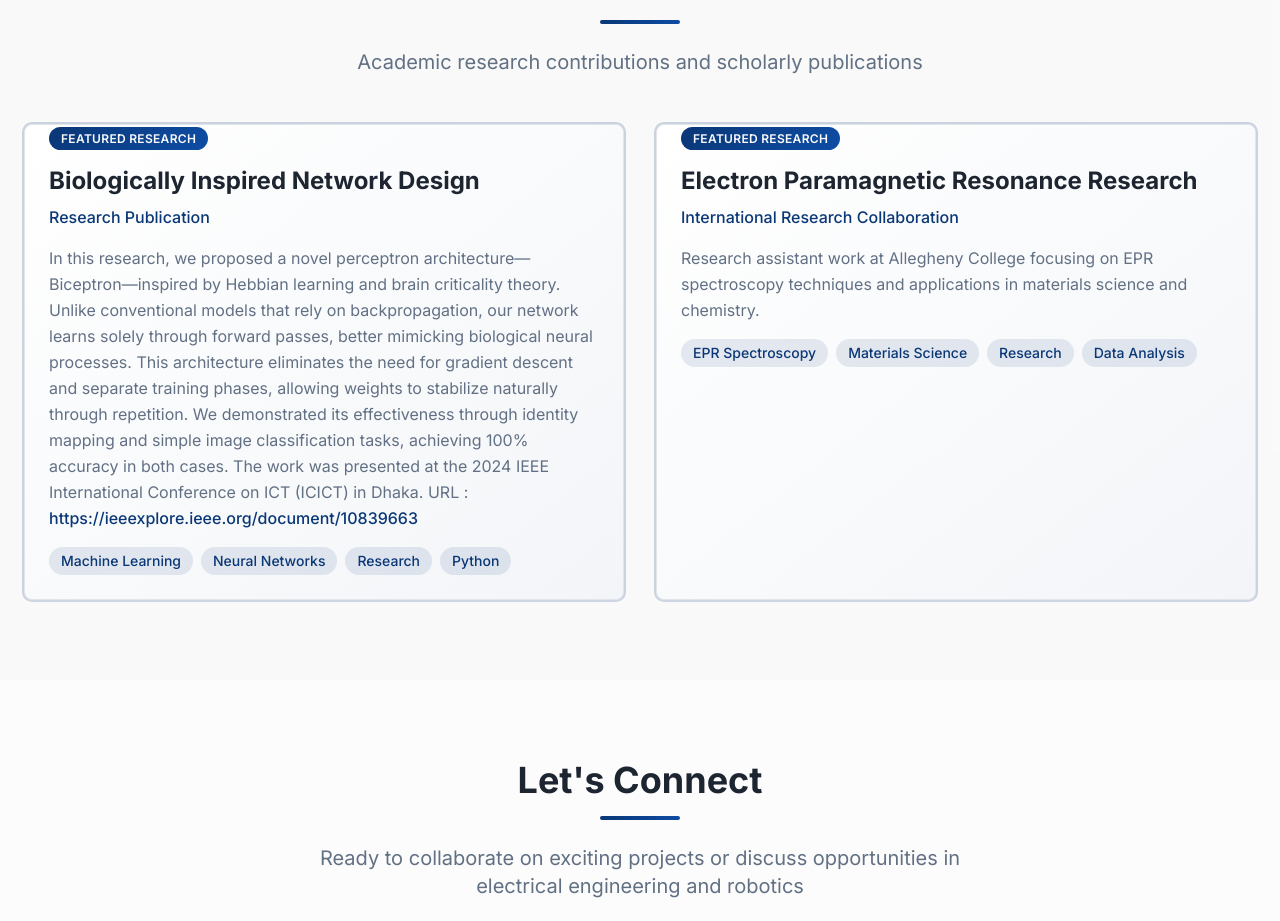
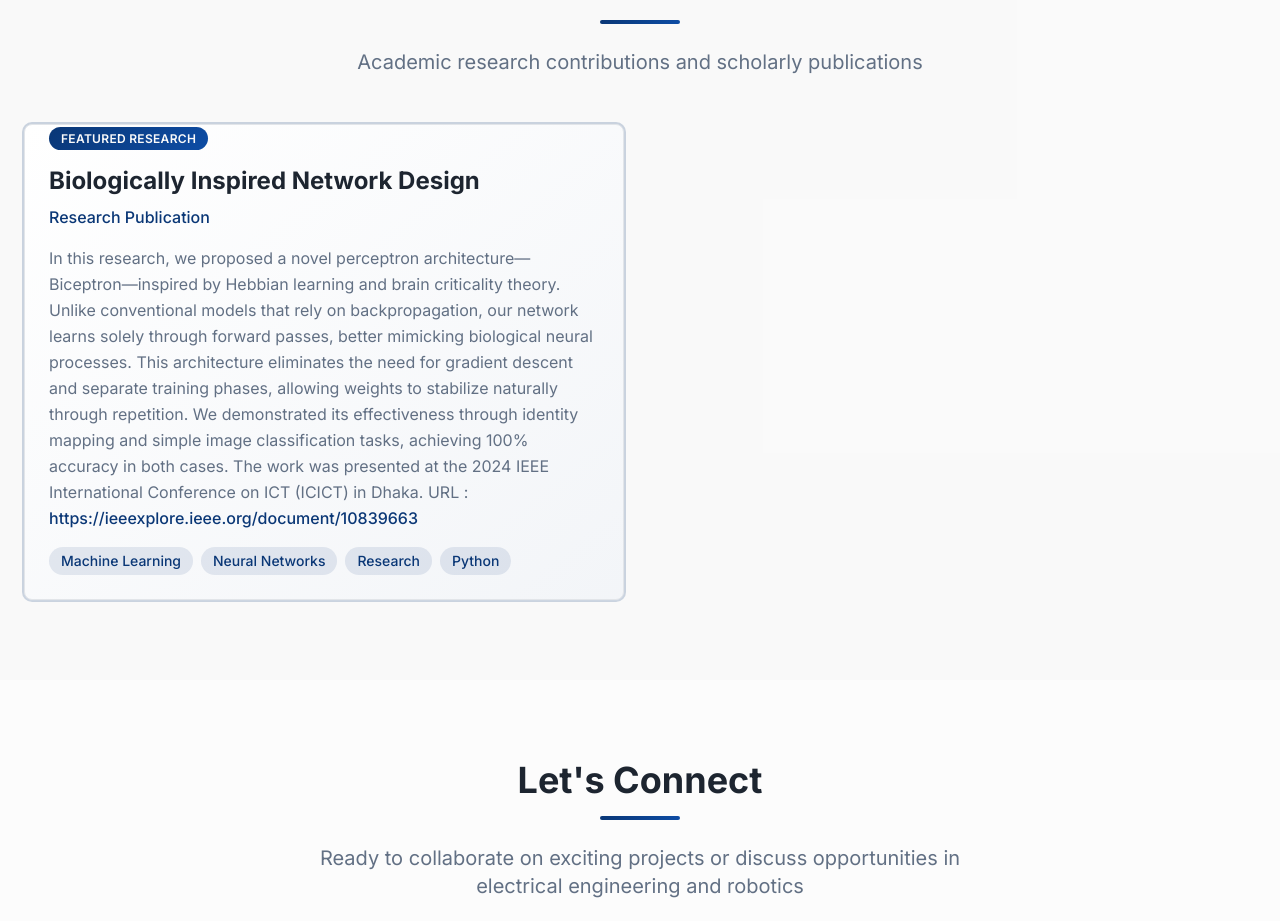
Before and after one commit to Th12mugdho/thm, a React (Vite) app: page / in a window 1280 px wide. Shown: the part 4882-5803 px from the top of the page. Built offline with nearby package versions, Linux system fonts and the light colour scheme.

Commit message:
Remove research feature
Remove Electron Paramagnetic Resonance Research from the publications section.

```diff
--- a/src/components/PublicationsSection.tsx
+++ b/src/components/PublicationsSection.tsx
@@ -8,14 +8,6 @@ const PublicationsSection = () => {
       subtitle: "Research Publication",
       description: "In this research, we proposed a novel perceptron architecture—Biceptron—inspired by Hebbian learning and brain criticality theory. Unlike conventional models that rely on backpropagation, our network learns solely through forward passes, better mimicking biological neural processes. This architecture eliminates the need for gradient descent and separate training phases, allowing weights to stabilize naturally through repetition. We demonstrated its effectiveness through identity mapping and simple image classification tasks, achieving 100% accuracy in both cases. The work was presented at the 2024 IEEE International Conference on ICT (ICICT) in Dhaka. URL : https://ieeexplore.ieee.org/document/10839663",
       technologies: ["Machine Learning", "Neural Networks", "Research", "Python"],
-      link: "#",
-      featured: true
-    },
-    {
-      title: "Electron Paramagnetic Resonance Research",
-      subtitle: "International Research Collaboration",
-      description: "Research assistant work at Allegheny College focusing on EPR spectroscopy techniques and applications in materials science and chemistry.",
-      technologies: ["EPR Spectroscopy", "Materials Science", "Research", "Data Analysis"],
       link: "#",
       featured: true
     }
```
